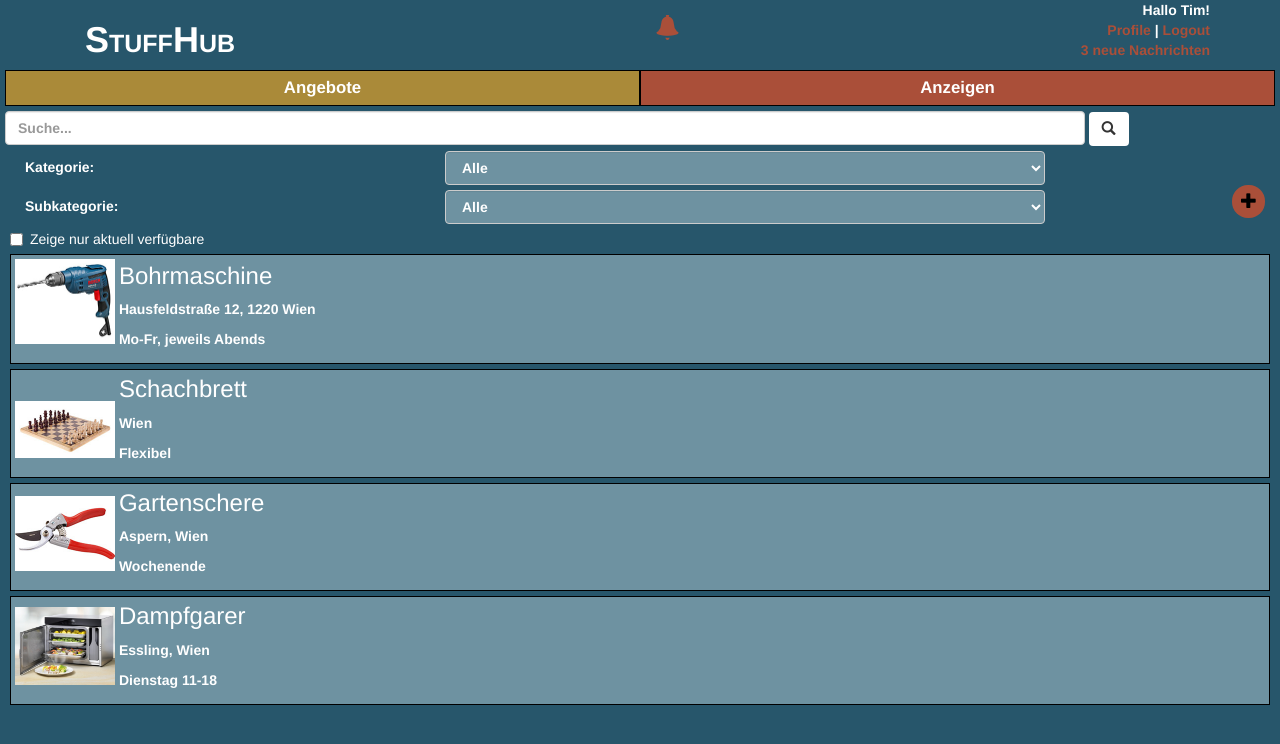
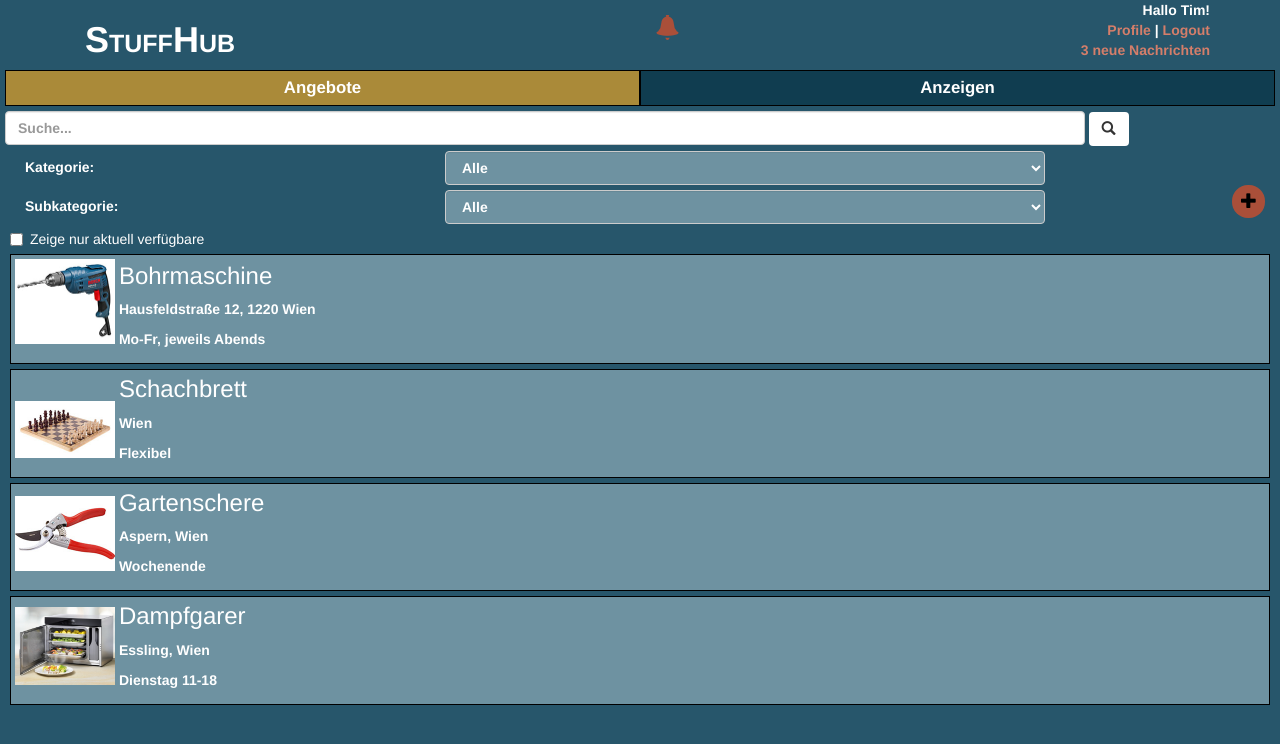
Before and after one commit to freddysoare/IID3, a plain HTML site: page angebote.html in a window 1280 px wide. Drawn offline with nearby package versions, Linux system fonts and the light colour scheme.

Commit message:
Header link farbe anepasst & nav inaktives feld farbe angepasst

```diff
--- a/style.css
+++ b/style.css
@@ -39,7 +39,7 @@ nav a {
 	margin: 0;
 	padding: 5px 3px;
 	border: 1px solid black;
-	background-color: #AA4F39;
+	background-color: #103D50;
 	color: white;
 	font-weight: bold;
 	font-size: 1.2em;
@@ -161,7 +161,7 @@ h2 {
 }
 
 header .row a {
-	color: #AA4F39;
+	color: #D47E6A;
 }
 
 section .row {
```
